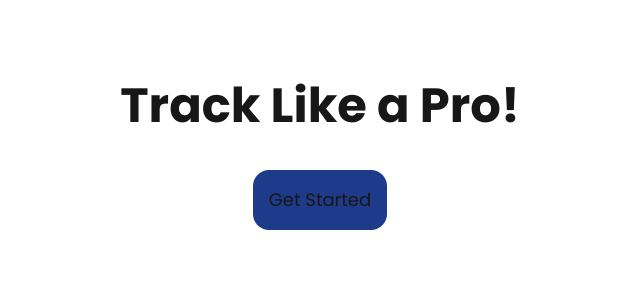
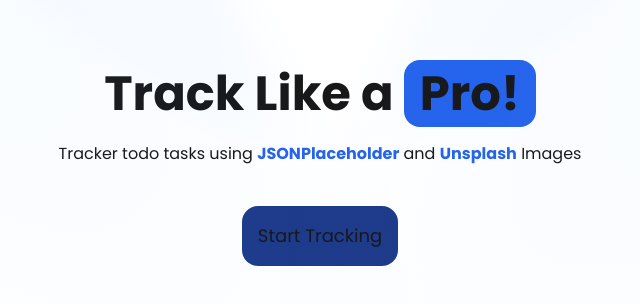
Before and after one commit to Hadi87s/Tasker, a Next.js app: page / in a window 1280 px wide. Shown: the part 244-548 px from the top of the page, without its empty margins (320-960 px from the left). Built offline with nearby package versions, Linux system fonts and the light colour scheme.

Commit message:
Adding a spotlight effect

```diff
--- a/app/page.tsx
+++ b/app/page.tsx
@@ -1,12 +1,14 @@
+import { Spotlight } from "@/components/ui/spotlight-new";
 import Link from "next/link";
 
 export default function Home() {
   return (
-    <main className="">
+    <main className="m-3 rounded-3xl relative h-[96vh] overflow-hidden">
+      <Spotlight />
       <section className="flex flex-col gap-y-10 justify-center items-center min-h-screen">
-        <h1 className="text-4xl xl:text-5xl 2xl:text-7xl font-bold">Track Like a Pro!
-        </h1>
-        <Link href="/task" className="p-4 text-lg bg-blue-900 rounded-2xl ring-white transition duration-200 hover:ring-2 hover:shadow-blue-800/30 hover:shadow-xl">Get Started</Link>
+        <h1 className="text-4xl xl:text-5xl 2xl:text-7xl font-bold ">Track Like a <span className="bg-blue-600 px-4 rounded-2xl">Pro!</span></h1>
+        <p className="-mt-4">Tracker todo tasks using <span className="text-blue-600 font-bold">JSONPlaceholder</span> and <span className="text-blue-600 font-bold">Unsplash</span> Images</p>
+        <Link href="/task" className="p-4 text-lg bg-blue-900 rounded-2xl ring-white transition duration-200 hover:ring-2 hover:shadow-blue-800/30 hover:shadow-xl">Start Tracking</Link>
       </section>
     </main>
   );
--- a/app/task/page.tsx
+++ b/app/task/page.tsx
@@ -4,7 +4,7 @@
 
 
 const page = async () => {
-  const todoList = (await fetchData()).slice(0,10); // take 10 tasks
+  const todoList = (await fetchData()).slice(0,5); // take 10 tasks
   const images : IPic[] = (await fetchRandomPhotos());
   console.log(images);
 
--- /dev/null
+++ b/components/ui/spotlight-new.tsx
@@ -0,0 +1,128 @@
+"use client";
+import React from "react";
+import { motion } from "motion/react";
+
+type SpotlightProps = {
+  gradientFirst?: string;
+  gradientSecond?: string;
+  gradientThird?: string;
+  translateY?: number;
+  width?: number;
+  height?: number;
+  smallWidth?: number;
+  duration?: number;
+  xOffset?: number;
+};
+
+export const Spotlight = ({
+  gradientFirst = "radial-gradient(68.54% 68.72% at 55.02% 31.46%, hsla(210, 100%, 85%, .08) 0, hsla(210, 100%, 55%, .02) 50%, hsla(210, 100%, 45%, 0) 80%)",
+  gradientSecond = "radial-gradient(50% 50% at 50% 50%, hsla(210, 100%, 85%, .06) 0, hsla(210, 100%, 55%, .02) 80%, transparent 100%)",
+  gradientThird = "radial-gradient(50% 50% at 50% 50%, hsla(210, 100%, 85%, .04) 0, hsla(210, 100%, 45%, .02) 80%, transparent 100%)",
+  translateY = -350,
+  width = 560,
+  height = 1380,
+  smallWidth = 240,
+  duration = 7,
+  xOffset = 100,
+}: SpotlightProps = {}) => {
+  return (
+    <motion.div
+      initial={{
+        opacity: 0,
+      }}
+      animate={{
+        opacity: 1,
+      }}
+      transition={{
+        duration: 1.5,
+      }}
+      className="pointer-events-none absolute inset-0 h-full w-full"
+    >
+      <motion.div
+        animate={{
+          x: [0, xOffset, 0],
+        }}
+        transition={{
+          duration,
+          repeat: Infinity,
+          repeatType: "reverse",
+          ease: "easeInOut",
+        }}
+        className="absolute top-0 left-0 w-screen h-screen z-40 pointer-events-none"
+      >
+        <div
+          style={{
+            transform: `translateY(${translateY}px) rotate(-45deg)`,
+            background: gradientFirst,
+            width: `${width}px`,
+            height: `${height}px`,
+          }}
+          className={`absolute top-0 left-0`}
+        />
+
+        <div
+          style={{
+            transform: "rotate(-45deg) translate(5%, -50%)",
+            background: gradientSecond,
+            width: `${smallWidth}px`,
+            height: `${height}px`,
+          }}
+          className={`absolute top-0 left-0 origin-top-left`}
+        />
+
+        <div
+          style={{
+            transform: "rotate(-45deg) translate(-180%, -70%)",
+            background: gradientThird,
+            width: `${smallWidth}px`,
+            height: `${height}px`,
+          }}
+          className={`absolute top-0 left-0 origin-top-left`}
+        />
+      </motion.div>
+
+      <motion.div
+        animate={{
+          x: [0, -xOffset, 0],
+        }}
+        transition={{
+          duration,
+          repeat: Infinity,
+          repeatType: "reverse",
+          ease: "easeInOut",
+        }}
+        className="absolute top-0 right-0 w-screen h-screen z-40 pointer-events-none"
+      >
+        <div
+          style={{
+            transform: `translateY(${translateY}px) rotate(45deg)`,
+            background: gradientFirst,
+            width: `${width}px`,
+            height: `${height}px`,
+          }}
+          className={`absolute top-0 right-0`}
+        />
+
+        <div
+          style={{
+            transform: "rotate(45deg) translate(-5%, -50%)",
+            background: gradientSecond,
+            width: `${smallWidth}px`,
+            height: `${height}px`,
+          }}
+          className={`absolute top-0 right-0 origin-top-right`}
+        />
+
+        <div
+          style={{
+            transform: "rotate(45deg) translate(180%, -70%)",
+            background: gradientThird,
+            width: `${smallWidth}px`,
+            height: `${height}px`,
+          }}
+          className={`absolute top-0 right-0 origin-top-right`}
+        />
+      </motion.div>
+    </motion.div>
+  );
+};
```
